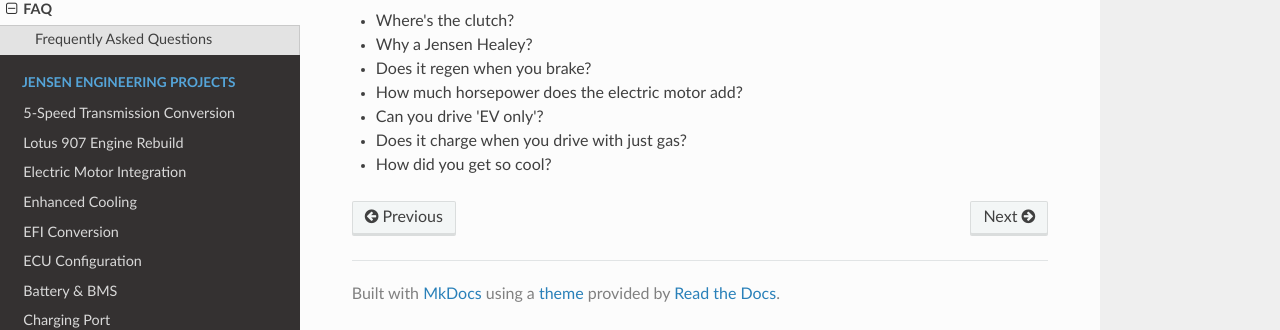
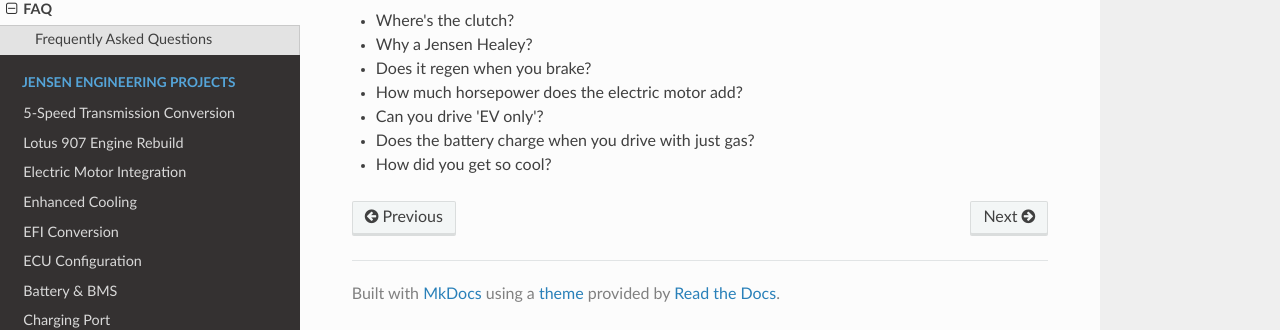
Before and after one commit to ktc3d/JH, an MkDocs documentation site: the page built from docs/FAQ.md, in a window 1280 px wide. Shown: the part 171-501 px from the top of the page. Built offline with MkDocs 1.6.1, drawn with Linux system fonts in a browser that asks for light colours; nearby versions of some CDN libraries.

Commit message:
Update FAQ.md

```diff
--- a/docs/FAQ.md
+++ b/docs/FAQ.md
@@ -9,5 +9,5 @@
 - Does it regen when you brake?
 - How much horsepower does the electric motor add?
 - Can you drive 'EV only'?
-- Does it charge when you drive with just gas?
+- Does the battery charge when you drive with just gas?
 - How did you get so cool?
```
